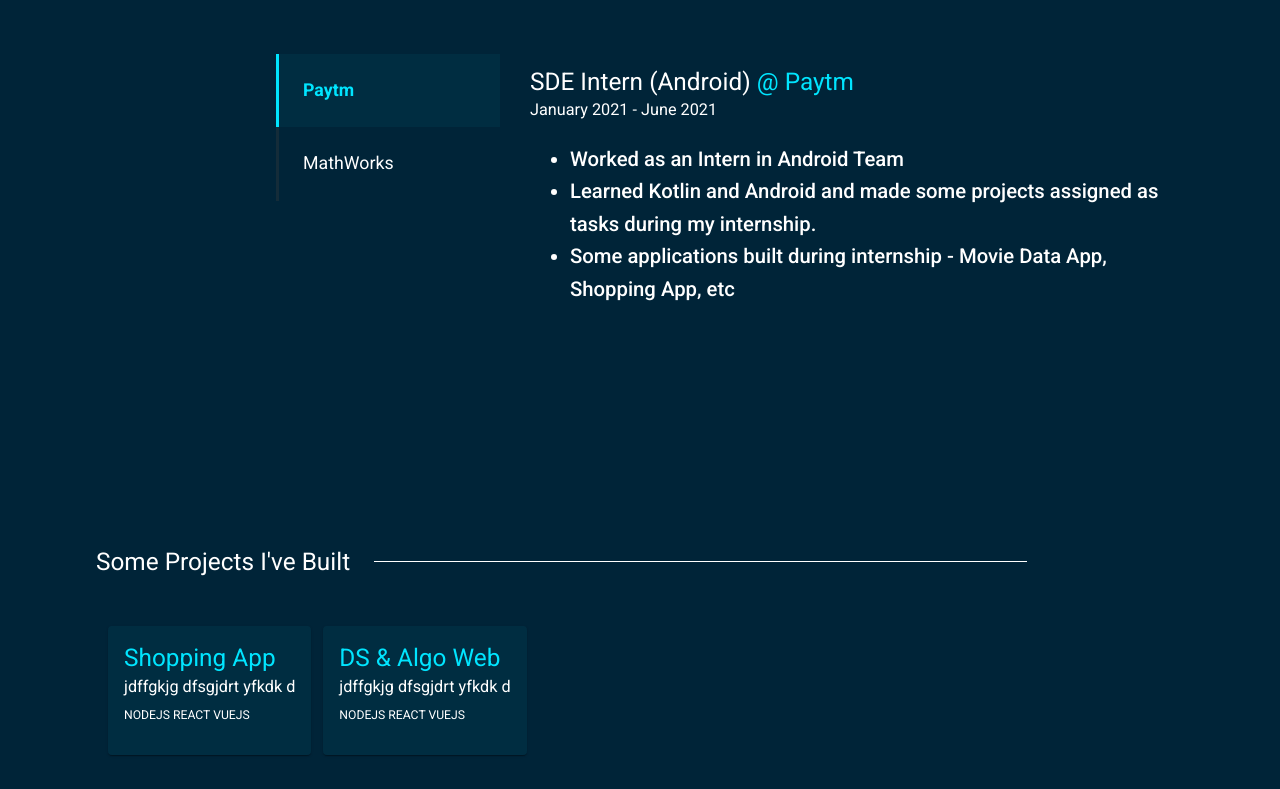
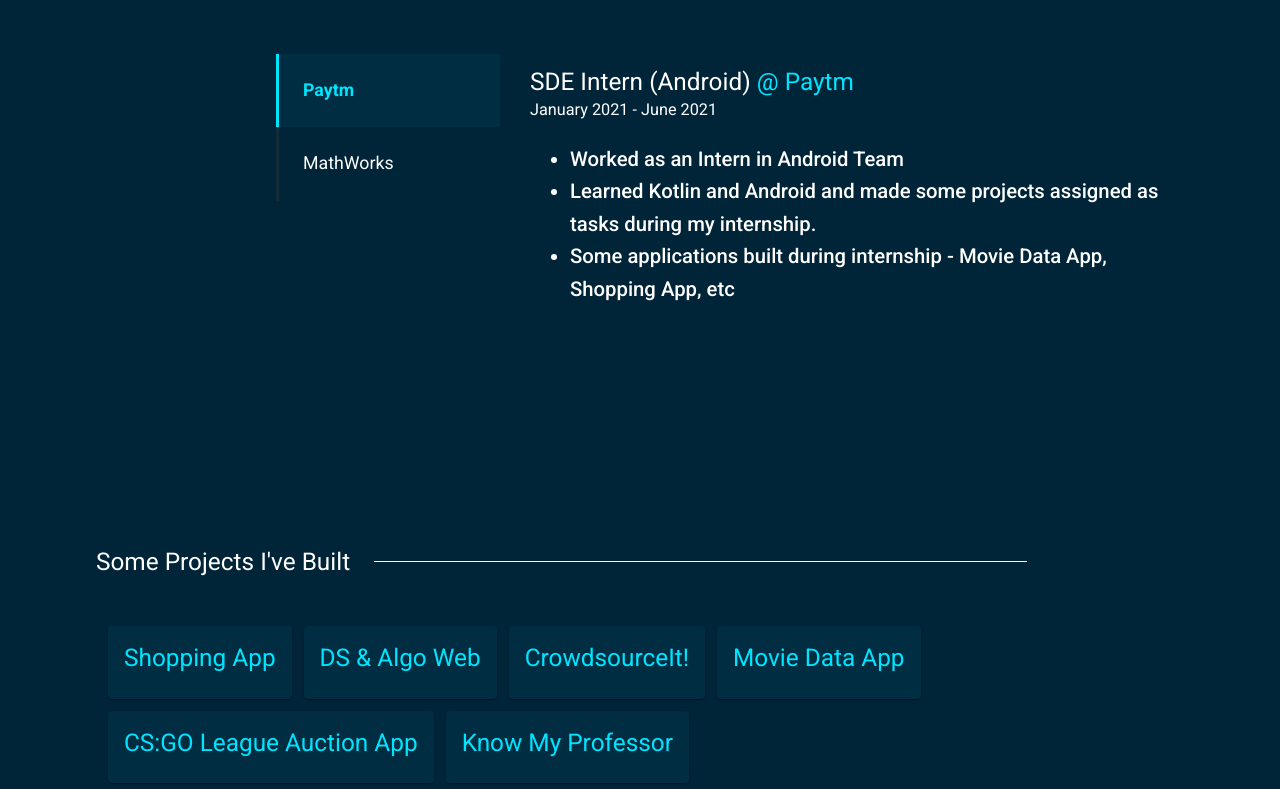
Before and after one commit to i-vishi/my-portfolio, a Next.js app: page / in a window 1280 px wide. Shown: the part 1493-2282 px from the top of the page. Before the commit the page ends 2254 px from the top, so only its background shows below. Built offline with nearby package versions, Linux system fonts and the light colour scheme; no server answers.

Commit message:
added projects card using octokit

```diff
--- a/components/ProjectCard.js
+++ b/components/ProjectCard.js
@@ -5,7 +5,8 @@
   makeStyles,
   Typography,
 } from "@material-ui/core";
-import React from "react";
+import React, { useEffect, useState } from "react";
+import { Octokit } from "@octokit/rest";
 
 const useStyles = makeStyles((theme) => ({
   root: {
@@ -18,11 +19,47 @@
 }));
 
 function ProjectCard(props) {
-
   const { repoName, projName } = props;
 
+  const [projUrl, setProjUrl] = useState();
+  const [projDesc, setProjDesc] = useState();
+  const [projTopics, setProjTopics] = useState();
+
+  useEffect(() => {
+    const octokit = new Octokit({ auth: process.env.ACCESS_TOKEN });
+    octokit.rest.repos
+      .get({
+        owner: process.env.USERNAME,
+        repo: repoName,
+      })
+      .then(
+        (res) => {
+          console.log(res.data);
+          setProjUrl(res.data.url);
+          setProjDesc(res.data.description);
+        },
+        (err) => {
+          console.log(`error is ${err}`);
+        }
+      );
+
+    octokit.rest.repos
+      .getAllTopics({
+        owner: process.env.USERNAME,
+        repo: repoName,
+      })
+      .then(
+        (res) => {
+          console.log(res.data);
+          setProjTopics(res.data.names);
+        },
+        (err) => {
+          console.log(`error is ${err}`);
+        }
+      );
+  }, []);
+
   const classes = useStyles();
-
   return (
     <Card className={classes.root}>
       <CardActionArea />
@@ -30,8 +67,10 @@
         <Typography variant="h5" color="secondary">
           {projName}
         </Typography>
-        <Typography variant="body1">jdffgkjg dfsgjdrt yfkdk d</Typography>
-        <Typography variant="overline">Nodejs React Vuejs</Typography>
+        <Typography variant="body1">{projDesc} </Typography>
+        {projTopics && (
+          <Typography variant="overline">{projTopics.toString()}</Typography>
+        )}
       </CardContent>
     </Card>
   );
--- a/components/Projects.js
+++ b/components/Projects.js
@@ -22,10 +22,10 @@
   const repoList = [
     { repoName: "shopping-android-app", projName: "Shopping App" },
     { repoName: "ds-algo-web", projName: "DS & Algo Web"},
-    // { repoName: "crowdsourcing-blockchain", projName: "CrowdsourceIt!"},
-    // { repoName: "movie-data-android-app", projName: "Movie Data App"},
-    // { repoName: "csgo-league-admin", projName: "CS:GO League Auction App"},
-    // { repoName: "knowmyprof", projName: "Know My Professor"},
+    { repoName: "crowdsourcing-blockchain", projName: "CrowdsourceIt!"},
+    { repoName: "movie-data-android-app", projName: "Movie Data App"},
+    { repoName: "csgo-league-admin", projName: "CS:GO League Auction App"},
+    { repoName: "knowmyprof", projName: "Know My Professor"},
   ];
 
   return (
--- a/config.js
+++ /dev/null
@@ -1,6 +0,0 @@
-import { Octokit } from "@octokit/rest";
-const username = process.env.GITHUB_USERNAME;
-const octokit = new Octokit({auth: process.env.GITHUB_ACCESS_TOKEN});
-
-export default octokit;
-export { username };
--- /dev/null
+++ b/next.config.js
@@ -0,0 +1,6 @@
+module.exports = {
+    env: {
+        USERNAME: process.env.GITHUB_USERNAME,
+        ACCESS_TOKEN: process.env.GITHUB_ACCESS_TOKEN,
+    }
+}
```
